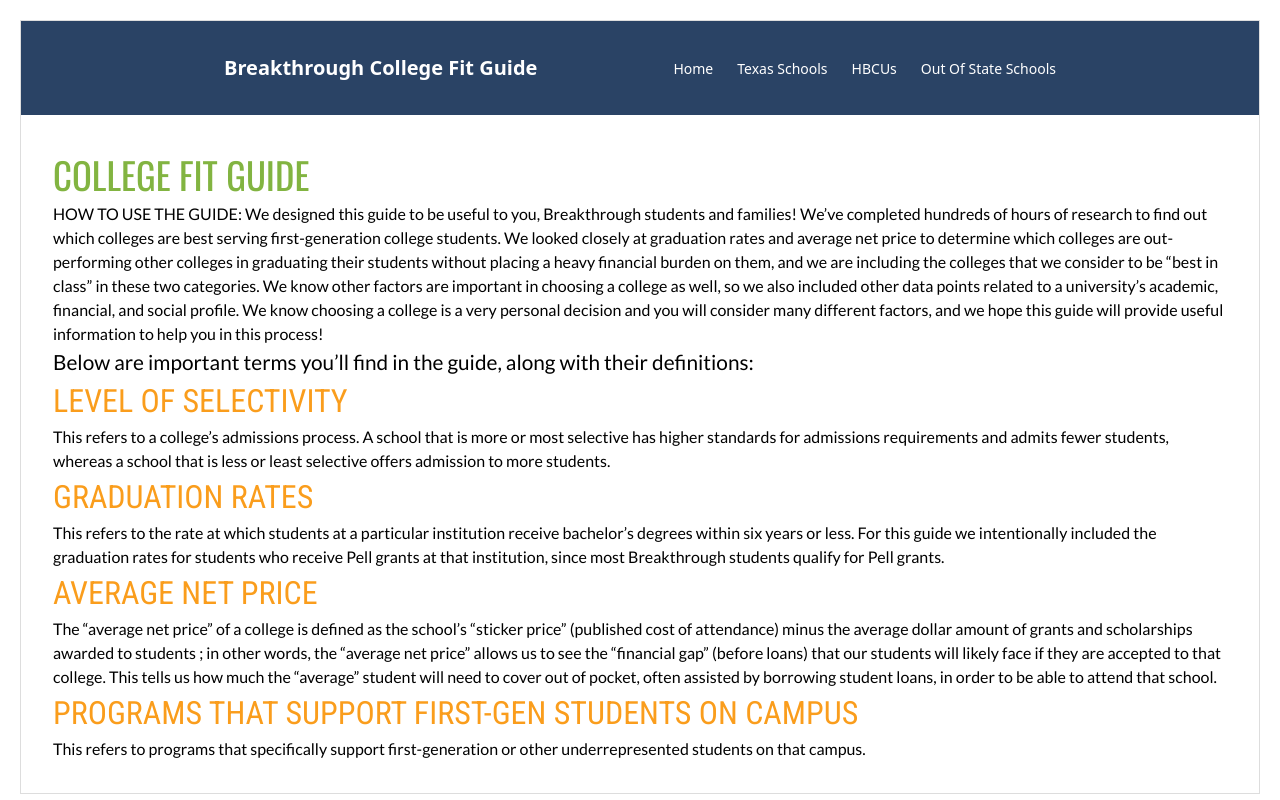
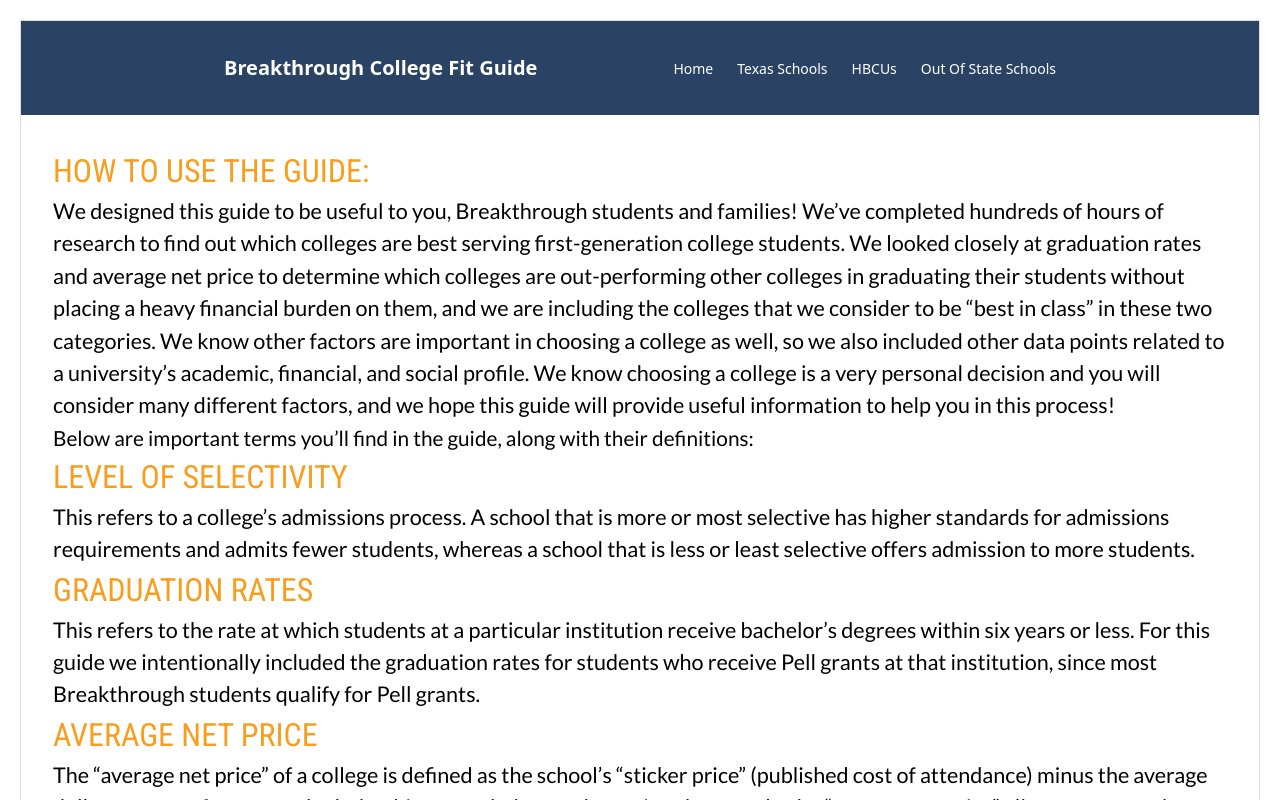
Before and after one commit to vWvilson/college-fit-guide, a Next.js app: page / in a window 1280 px wide. Shown: the top 800 px of the page. Built offline with nearby package versions, Linux system fonts and the light colour scheme.

Commit message:
style edit

```diff
--- a/pages/index.js
+++ b/pages/index.js
@@ -9,8 +9,9 @@
   return (
     <Layout>
       <div>
-      <h1>COLLEGE FIT GUIDE</h1>
-      <p>HOW TO USE THE GUIDE:
+
+      <h2>HOW TO USE THE GUIDE:</h2>
+ <p>
 We designed this guide to be useful to you, Breakthrough students and families!
 We’ve completed hundreds of hours of research to find out which colleges are best serving
 first-generation college students. We looked closely at graduation rates and average net price to
@@ -47,9 +48,10 @@
           @import url('https://fonts.googleapis.com/css?family=Lato|Oswald|Roboto+Condensed&display=swap');
 
 
-          h1{
+          h1 {
+
           color:#82B441;
-          font-size:2.3em;
+          font-size:4vh;
           font-family: 'Oswald', sans-serif;
 
 
@@ -58,22 +60,24 @@
 
 
 
-        h2{
+        h2 {
+
+          font-family: 'Roboto Condensed', sans-serif;
+          color:#FA9D1C;
+          font-size:4vh;
+        }
 
 
-        font-family: 'Roboto Condensed', sans-serif;
-        color:#FA9D1C;
-        font-size:2em;
-      }
 
 
-       p{
-         font-size:16px;
+       p {
+         font-size:2.7vh;
          font-family: 'Lato', sans-serif;
 
 
        }
-       .terms{
+
+       .terms {
          font-size:1.3em;
        }
 
```
